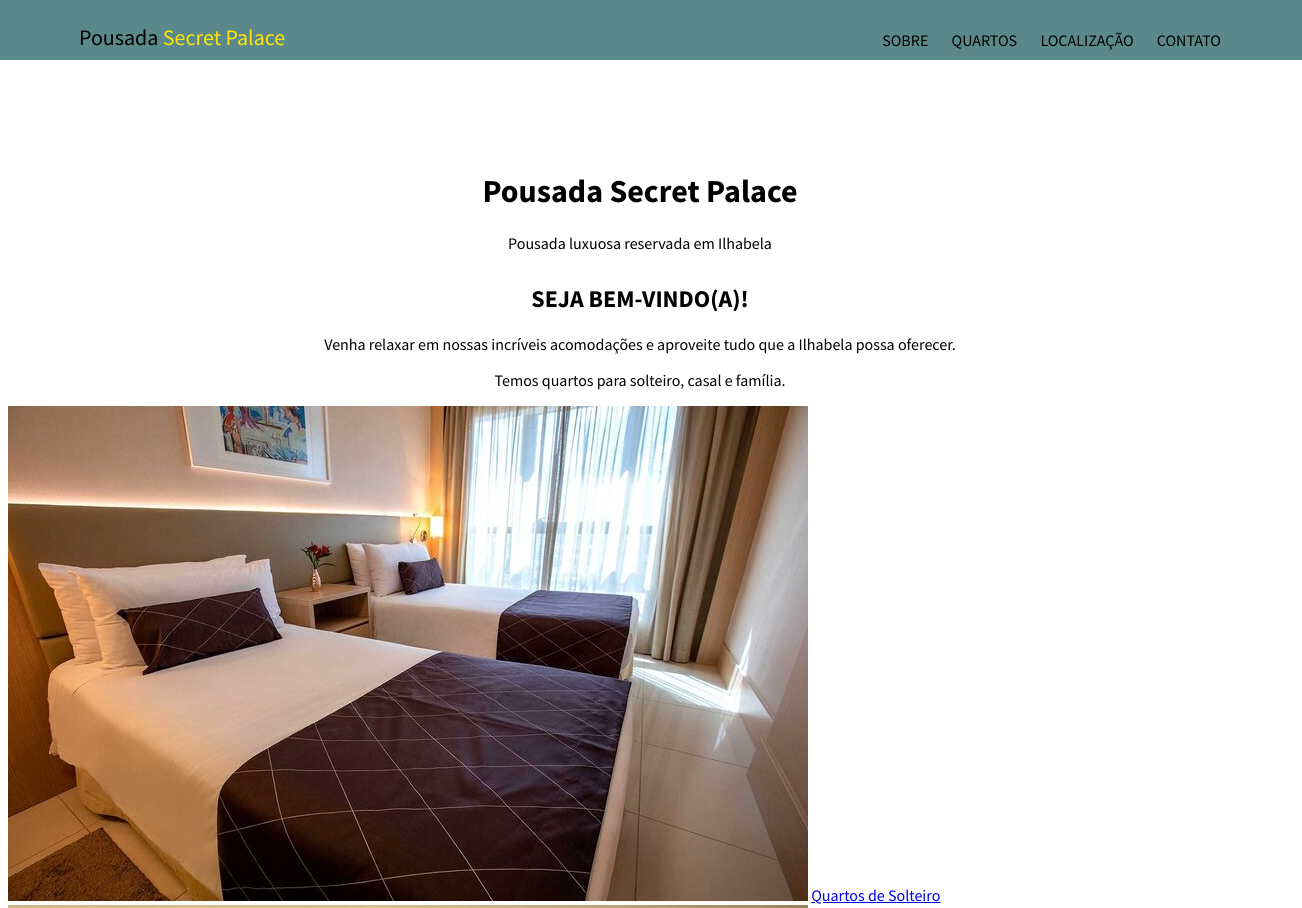
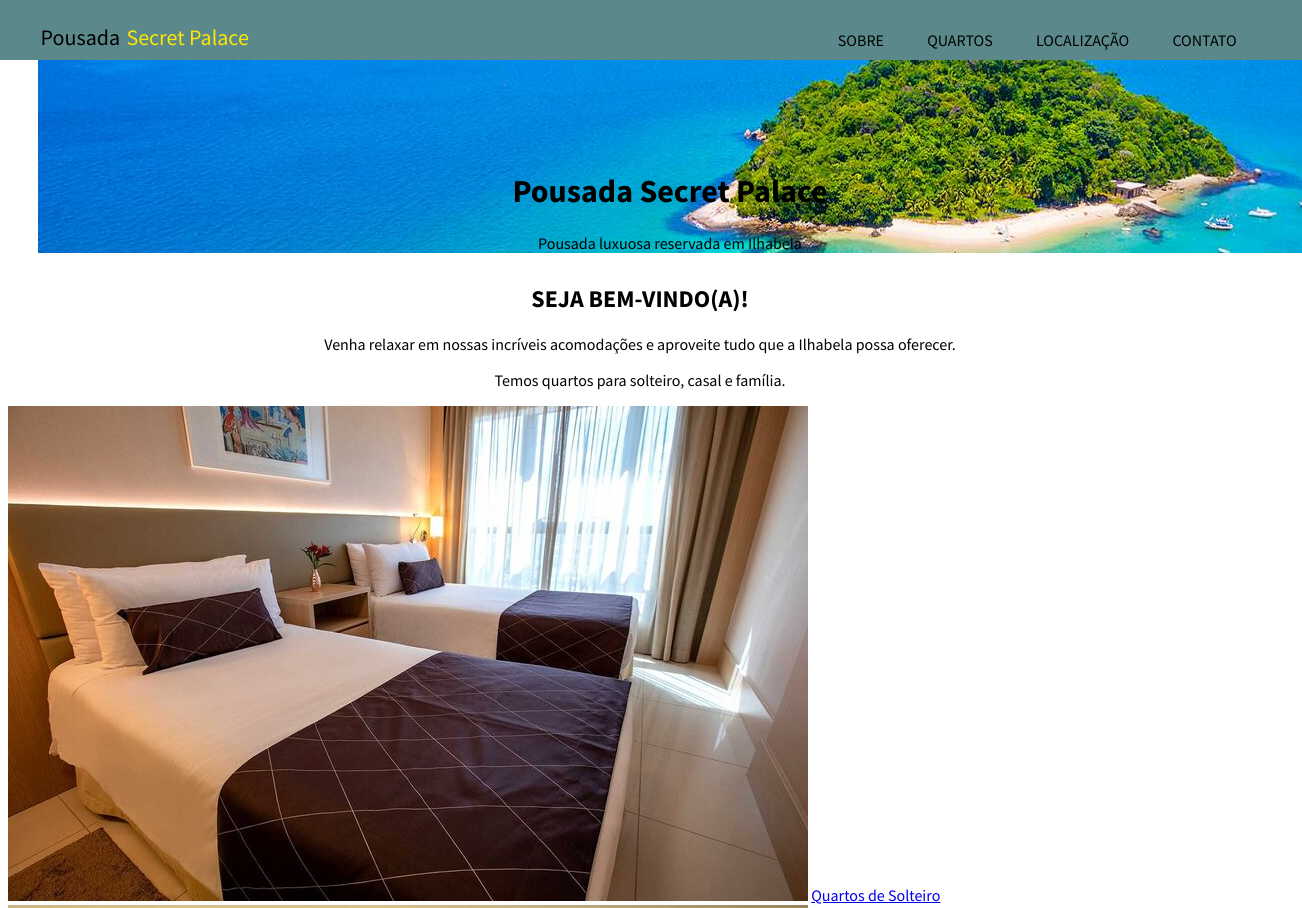
Before and after one commit to biancaantunes98/Site-Pousada, a plain HTML site: page index.html in a window 1280 px wide. Shown: the top 908 px of the page, 1302 px wide, since content can reach past the window. Drawn offline with Linux system fonts and the light colour scheme.

Commit message:
refatoração de codigo

```diff
--- a/css/estilo.css
+++ b/css/estilo.css
@@ -4,7 +4,6 @@ body {
 
 .topo {
     background-color: rgb(91, 136, 138);
-    text-align: center;
     border: 15px solid rgb(91, 136, 138);
     width: 100%;
     padding: 15px 0;
@@ -15,11 +14,10 @@ body {
 
 .topo a {
     text-decoration: none;
-    display: inline;
 }
 .topo div {
     position: absolute;
-    right: 5%;
+    right: 3%;
 }
 
 .principal {
@@ -27,27 +25,36 @@ body {
     color: black;
     line-height: 5px;
     position: absolute;
-    left: 5%;
+    left: 2%;
     bottom: 5px;
 }
 
 .principal span {
     color: rgb(255, 230, 4);
+    padding: 2px;
 }
 
 .link-topo {
     color: black;
-    text-align: center;
-    text-transform: uppercase;
-    padding: 10px;
+    padding: 20px;
 
 }
 
-.sobre {
-    text-align: center;
+.sobre .imagem-fundo {
+    background-image: url('/assets/img-fundo.jpg');
+    width: 100%;
 }
 
 .sobre .titulo {
     margin: 30px;
     padding-top: 120px;
+    box-shadow: inset;
 }
+
+.centralizado {
+    text-align: center;
+}
+
+.maiusculo {
+    text-transform: uppercase;
+}
--- a/index.html
+++ b/index.html
@@ -8,9 +8,9 @@
     <link rel="stylesheet" href="https://fonts.googleapis.com/css2?family=Source+Sans+Pro:ital,wght@0,200;0,300;0,400;0,600;0,700;0,900;1,200;1,300;1,400;1,600;1,700;1,900&display=swap">
 </head>
 <body>
-    <div class="topo">
+    <div class="topo centralizado">
             <a class="principal"  href="index.html">Pousada <span>Secret Palace</span></a>
-        <div>
+        <div class="maiusculo centralizado">
             <a class="link-topo"  href="#sobre">Sobre</a>
             <a class="link-topo" href="#">Quartos</a>
             <a class="link-topo" href="#mapa">Localização</a>
@@ -18,13 +18,13 @@
         </div>
     </div>
     <div class="conteudo">
-        <div class="sobre">
-            <div class="titulo">
+        <div class="sobre centralizado">
+            <div class="titulo imagem-fundo">
                 <h1>Pousada Secret Palace</h1>
                 <p>Pousada luxuosa reservada em Ilhabela</p>
             </div>
             <div class="bem-vindo">
-                <h2>SEJA BEM-VINDO(A)!</h2>
+                <h2 class="maiusculo">Seja bem-vindo(a)!</h2>
                 <p>Venha relaxar em nossas incríveis acomodações e aproveite tudo que a Ilhabela possa oferecer.</p>
                 <p>Temos quartos para solteiro, casal e família.</p>
             </div>
@@ -44,7 +44,7 @@
             </div>
         </div>
         <div>
-            <h3>SOBRE A POUSADA!</h3>
+            <h3 class="maiusculo">Sobre a pousada!</h3>
             <p>Conheça sobre nossa maravilhosa pousada.</p>
             <div>
                 <h4>A Pousada</h4>
@@ -68,7 +68,7 @@
             </div>
         </div>
         <div id="mapa">
-            <h3>Localização</h3>
+            <h3 class="maiusculo">Localização</h3>
             <p>Veja como nos encontrar.</p>
         </div>
         <div>
```
